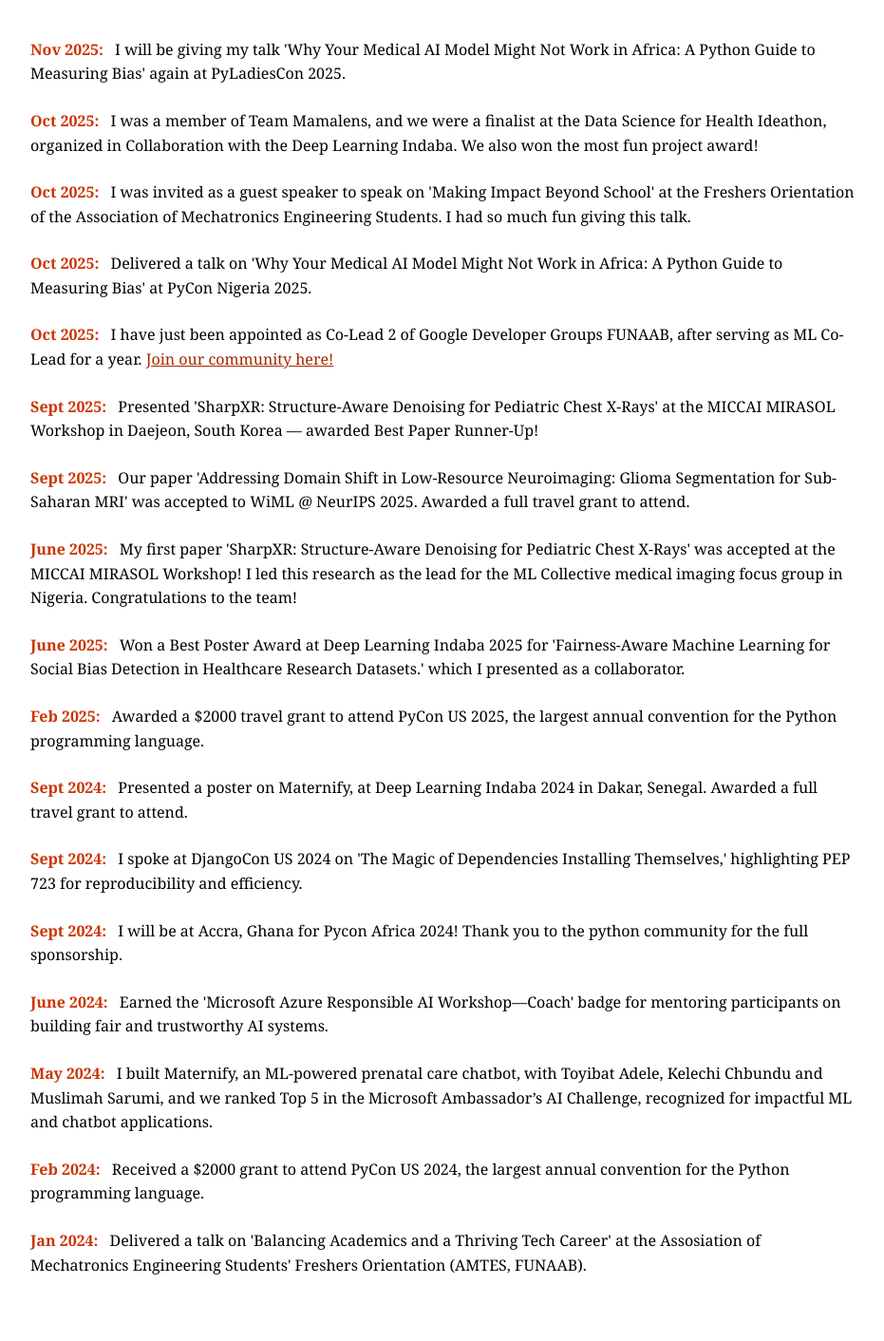
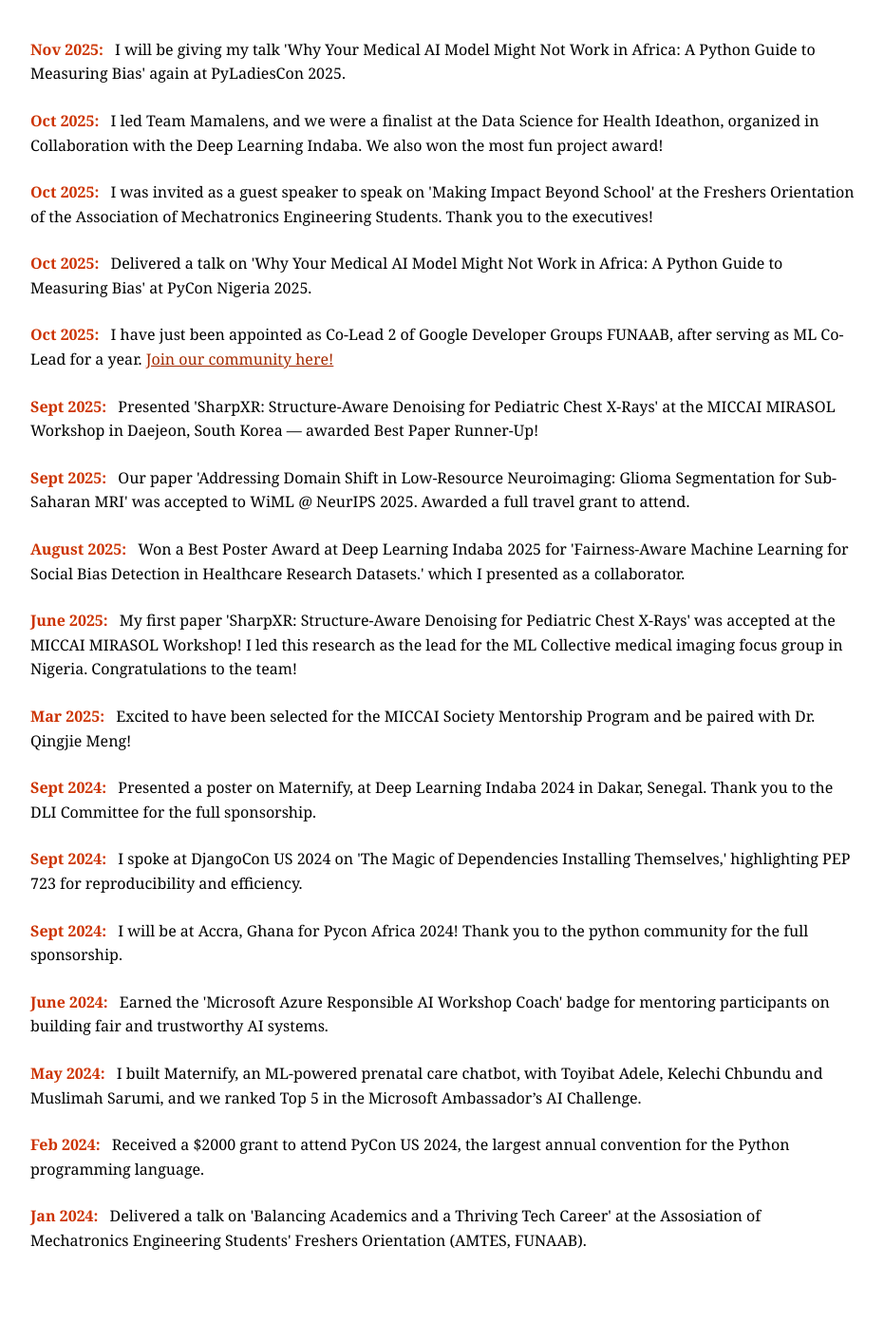
Before and after one commit to ileri-oluwa-kiiye/ileri-oluwa-kiiye.github.io, a React (Vite) app: page / in a window 1280 px wide. Shown: the part 634-2046 px from the top of the page at 95% size, without its empty margins (172-1103 px from the left). Built offline with nearby package versions, Linux system fonts and the light colour scheme.

Commit message:
Update footer copyright date and enhance news section with revised descriptions and new achievements

```diff
--- a/src/comp/LandingPage/footer.jsx
+++ b/src/comp/LandingPage/footer.jsx
@@ -5,7 +5,7 @@
     <Footer>
       <p>
         © Copyright {new Date().getFullYear()} Ilerioluwakiiye Abolade.
-        Last updated: October 2025.
+        Last updated: November 1, 2025.
       </p>
     </Footer>
   );
--- a/src/comp/LandingPage/news.jsx
+++ b/src/comp/LandingPage/news.jsx
@@ -10,13 +10,13 @@
   {
     id: 2,
     date: "Oct 2025",
-    description: "I was a member of Team Mamalens, and we were a finalist at the Data Science for Health Ideathon, organized in Collaboration with the Deep Learning Indaba. We also won the most fun project award!",
+    description: "I led Team Mamalens, and we were a finalist at the Data Science for Health Ideathon, organized in Collaboration with the Deep Learning Indaba. We also won the most fun project award!",
     // link: { text: "AMTES, FUNAAB", url: "https://example.com/amtes" }
   },
   {
     id: 2,
     date: "Oct 2025",
-    description: "I was invited as a guest speaker to speak on 'Making Impact Beyond School' at the Freshers Orientation of the Association of Mechatronics Engineering Students. I had so much fun giving this talk.",
+    description: "I was invited as a guest speaker to speak on 'Making Impact Beyond School' at the Freshers Orientation of the Association of Mechatronics Engineering Students. Thank you to the executives!",
     // link: { text: "AMTES, FUNAAB", url: "https://example.com/amtes" }
   },
   {
@@ -45,32 +45,31 @@
   },
   {
     id: 7,
+    date: "August 2025",
+    description: "Won a Best Poster Award at Deep Learning Indaba 2025 for 'Fairness-Aware Machine Learning for Social Bias Detection in Healthcare Research Datasets.' which I presented as a collaborator.",
+    // link: { text: "Deep Learning Indaba 2025", url: "https://example.com/indaba2025" }
+  },
+  {
+    id: 8,
     date: "June 2025",
     description: "My first paper 'SharpXR: Structure-Aware Denoising for Pediatric Chest X-Rays' was accepted at the MICCAI MIRASOL Workshop! I led this research as the lead for the ML Collective medical imaging focus group in Nigeria. Congratulations to the team!",
     // link: { text: "MIRASOL Workshop", url: "https://example.com/mirasol" }
   },
   {
-    id: 8,
-    date: "June 2025",
-    description: "Won a Best Poster Award at Deep Learning Indaba 2025 for 'Fairness-Aware Machine Learning for Social Bias Detection in Healthcare Research Datasets.' which I presented as a collaborator.",
-    // link: { text: "Deep Learning Indaba 2025", url: "https://example.com/indaba2025" }
+    id: 9,
+    date: "Mar 2025",
+    description: "Excited to have been selected for the MICCAI Society Mentorship Program and be paired with Dr. Qingjie Meng!",
   },
   // {
-  //   id: 9,
-  //   date: "May 2025",
-  //   description: "Delivered an invited talk at the Third IJCAI Symposium in Africa (Responsible AI: From Africa to the World) on 'Fairness-Aware Machine Learning for Social Bias Detection in Healthcare Research Datasets.'",
-  //   // link: { text: "IJCAI Symposium 2025", url: "https://example.com/ijcai-africa" }
+  //   id: 10,
+  //   date: "Feb 2025",
+  //   description: "Awarded a $2000 travel grant to attend PyCon US 2025, the largest annual convention for the Python programming language.",
+  //   // link: { text: "PyCon US 2025", url: "https://example.com/pyconus2025" }
   // },
-  {
-    id: 10,
-    date: "Feb 2025",
-    description: "Awarded a $2000 travel grant to attend PyCon US 2025, the largest annual convention for the Python programming language.",
-    // link: { text: "PyCon US 2025", url: "https://example.com/pyconus2025" }
-  },
   {
     id: 11,
     date: "Sept 2024",
-    description: "Presented a poster on Maternify, at Deep Learning Indaba 2024 in Dakar, Senegal. Awarded a full travel grant to attend.",
+    description: "Presented a poster on Maternify, at Deep Learning Indaba 2024 in Dakar, Senegal. Thank you to the DLI Committee for the full sponsorship.",
     // link: { text: "Deep Learning Indaba 2024", url: "https://example.com/indaba2024" }
   },
   {
@@ -88,13 +87,13 @@
   {
     id: 14,
     date: "June 2024",
-    description: "Earned the 'Microsoft Azure Responsible AI Workshop—Coach' badge for mentoring participants on building fair and trustworthy AI systems.",
+    description: "Earned the 'Microsoft Azure Responsible AI Workshop Coach' badge for mentoring participants on building fair and trustworthy AI systems.",
     // link: { text: "Microsoft Azure Responsible AI Workshop", url: "https://example.com/azure-ai-workshop" }
   },
   {
     id: 15,
     date: "May 2024",
-    description: "I built Maternify, an ML-powered prenatal care chatbot, with Toyibat Adele, Kelechi Chbundu and Muslimah Sarumi, and we ranked Top 5 in the Microsoft Ambassador’s AI Challenge, recognized for impactful ML and chatbot applications.",
+    description: "I built Maternify, an ML-powered prenatal care chatbot, with Toyibat Adele, Kelechi Chbundu and Muslimah Sarumi, and we ranked Top 5 in the Microsoft Ambassador’s AI Challenge.",
     // link: { text: "Microsoft Ambassador’s AI Challenge", url: "https://example.com/microsoft-ai-challenge" }
   },
   {
```
